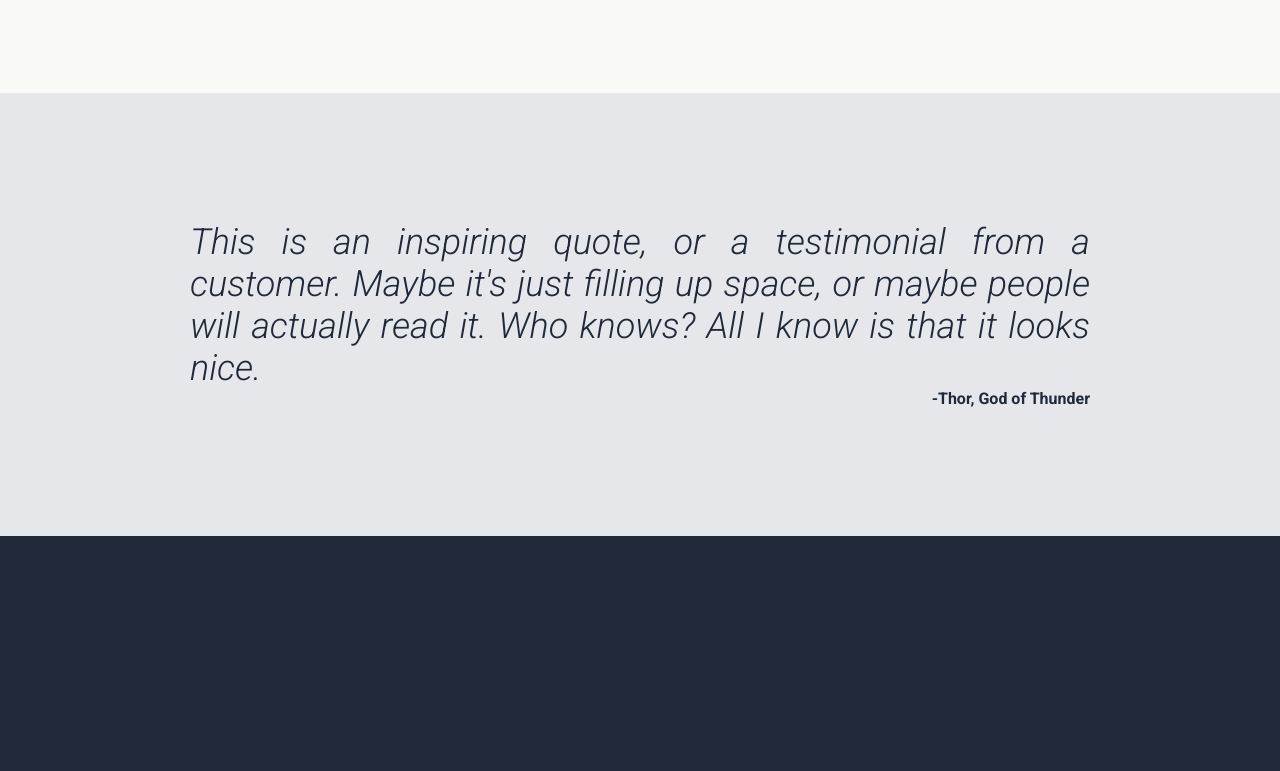
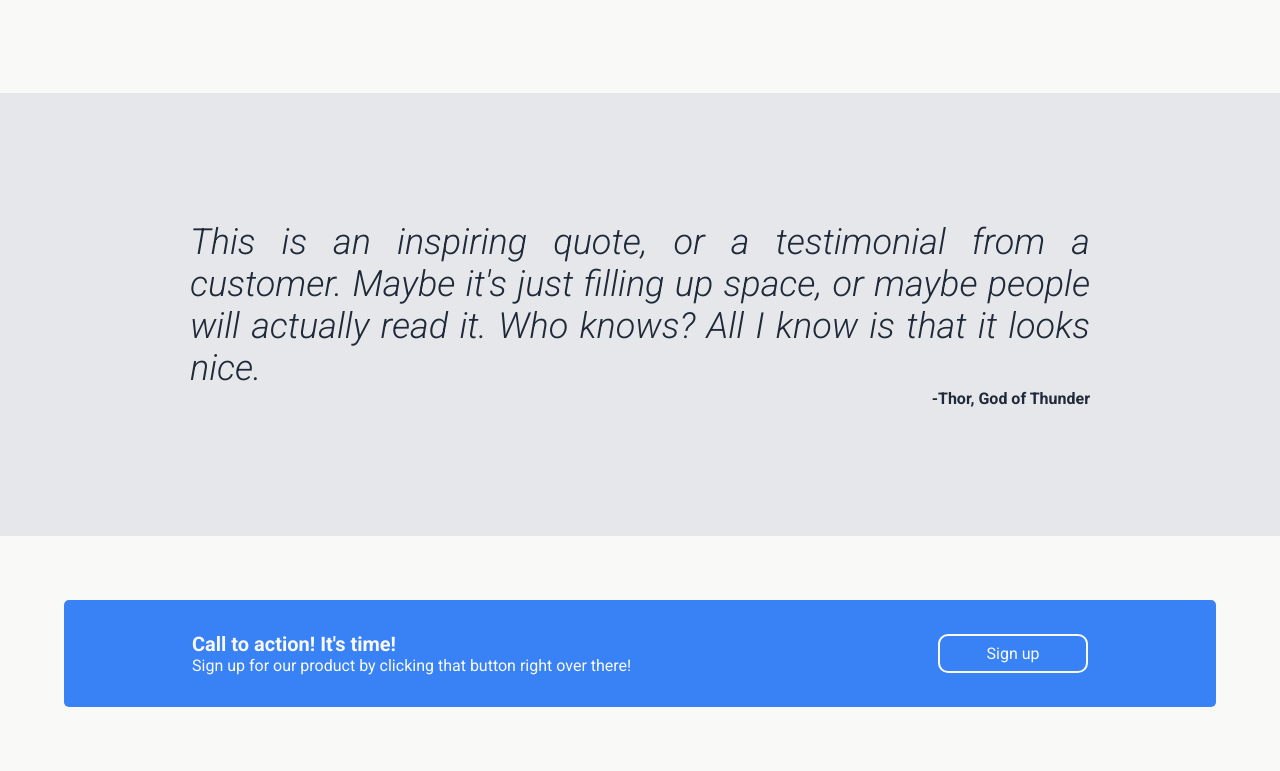
Before and after one commit to pietyr/odin-landing-page, a plain HTML site: page index.html in a window 1280 px wide. Shown: the part 883-1654 px from the top of the page. Before the commit the page ends 1419 px from the top, so only its background shows below. Drawn offline with Linux system fonts and the light colour scheme.

Commit message:
Add and style signup section

```diff
--- a/index.html
+++ b/index.html
@@ -91,6 +91,18 @@
 					<figcaption>-Thor, God of Thunder</figcaption>
 				</figure>
 			</section>
+			<div class="signup-wrapper">
+				<section class="signup">
+					<div class="signup-text">
+						<h4>Call to action! It's time!</h4>
+						<p>
+							Sign up for our product by clicking that button
+							right over there!
+						</p>
+					</div>
+					<a class="button" href="#">Sign up</a>
+				</section>
+			</div>
 		</main>
 	</body>
 </html>
--- a/style.css
+++ b/style.css
@@ -29,7 +29,8 @@ a {
 
 h1,
 h2,
-h3 {
+h3,
+h4 {
 	margin: 0;
 	padding: 0;
 }
@@ -91,6 +92,7 @@ header h2 {
 	text-align: center;
 	padding: 8px;
 	border-radius: 10px;
+	color: var(--white);
 }
 
 main {
@@ -164,3 +166,37 @@ blockquote p {
 	font-weight: 700;
 	text-align: right;
 }
+
+.signup-wrapper {
+	padding: 64px;
+}
+
+.signup {
+	display: flex;
+	max-width: var(--content-width);
+	background-color: var(--blue);
+	margin: 0 auto;
+	border-radius: 5px;
+	padding: 32px 128px;
+	color: var(--white);
+	justify-content: space-between;
+	align-items: center;
+}
+
+h4 {
+	font-weight: 700;
+	font-size: 20px;
+}
+
+.signup p {
+	margin: 0;
+}
+
+.signup .button {
+	border: 2px solid var(--white);
+}
+
+a.button:hover {
+	background-color: var(--white);
+	color: var(--blue);
+}
```
